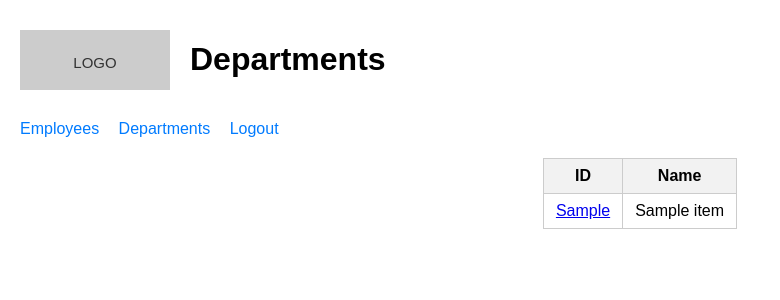
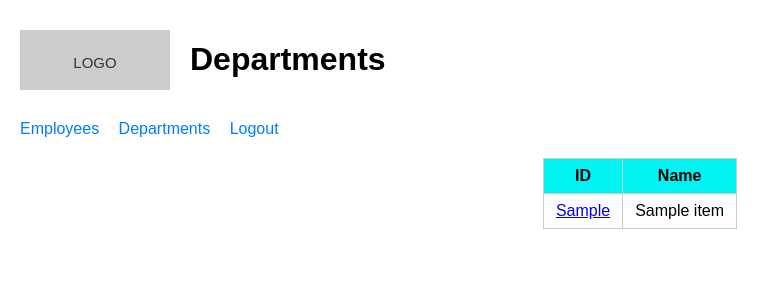
Before and after one commit to gravitylens/employees-app, a Flask app: page /departments in a window 1280 px wide. Shown: the top 300 px of the page, without its empty margins (0-780 px from the left). Run offline with Flask 3, Linux system fonts and the light colour scheme; the visitor is signed in with stand-in values (Sample User, id 1); a database or web service that is not in the repository returns one stand-in record (values such as "Sample title"); data that the repository does not hold is empty.

Commit message:
Update styles.css

```diff
--- a/web/static/styles.css
+++ b/web/static/styles.css
@@ -15,7 +15,7 @@
 
     /* Table border and header background colors */
     --table-border-color: #ccc;
-    --table-header-bg: #f2f2f2;
+    --table-header-bg: #00f2f2;
 }
 
 body {
```
